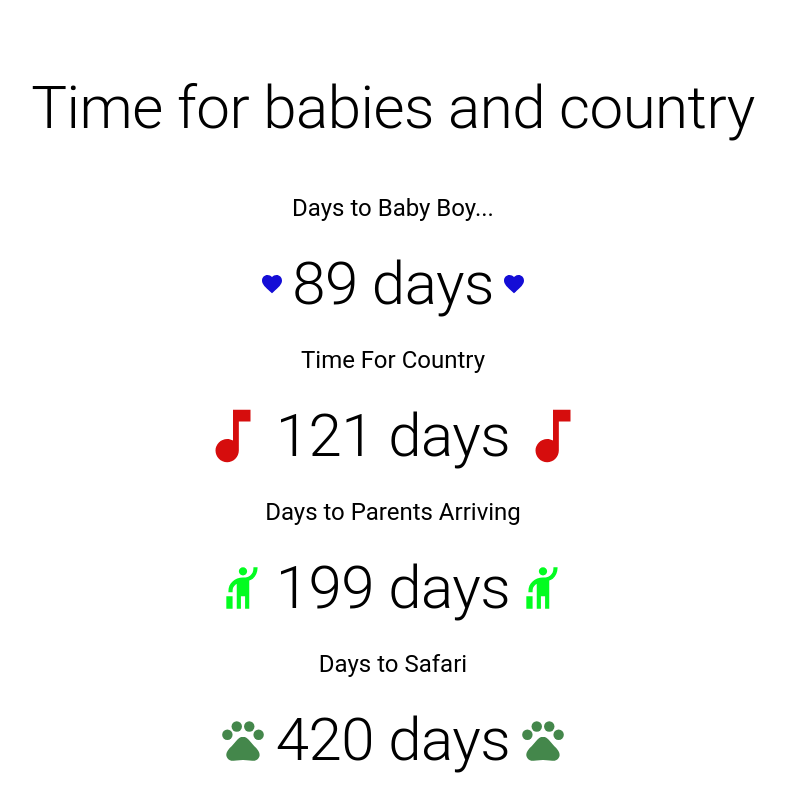
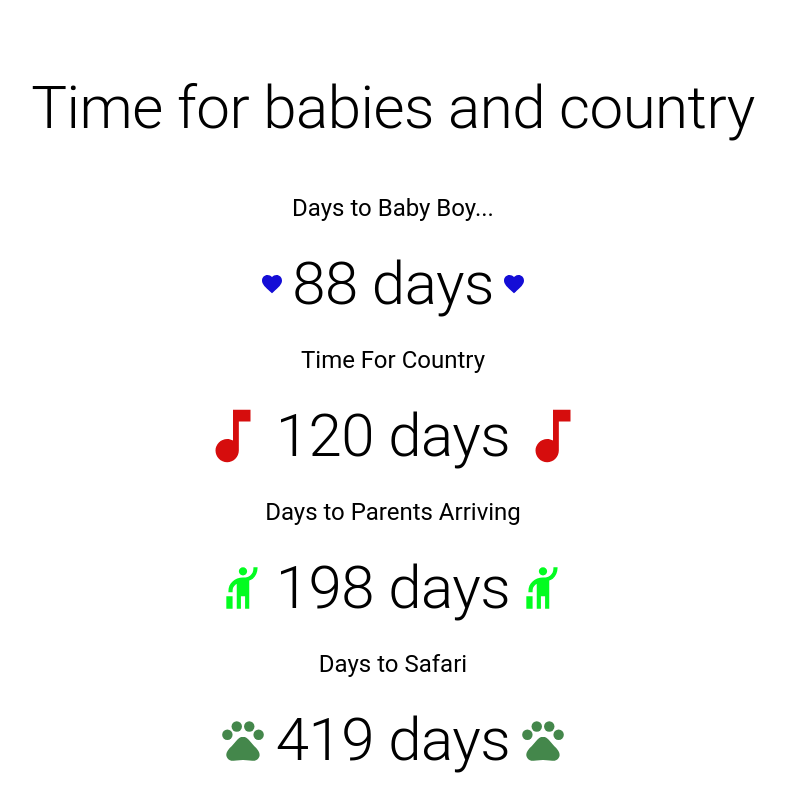
Before and after one commit to Stephankarl/TimeForBabiesAndCountry, a React (Create React App) app: page / in a window 1280 px wide. Shown: the whole page, without its empty margins (247-1032 px from the left). Built offline with nearby package versions, Linux system fonts and the light colour scheme.

Commit message:
Date formula bug fixed

```diff
--- a/src/components/TimeForCountry.js
+++ b/src/components/TimeForCountry.js
@@ -9,7 +9,7 @@ export default function TimeForCountry() {
 
     const moveDate = moment('2024-10-01')
     const today = moment()
-    const daysToCountry = moveDate.diff(today, 'days') + 1
+    const daysToCountry = moveDate.diff(today, 'days')
 
   return (
     <Grid container item xs={8} justifyContent='center' >
--- a/src/components/TimeForParents.js
+++ b/src/components/TimeForParents.js
@@ -9,7 +9,7 @@ export default function TimeForParents() {
 
     const arrivalDate = moment('2024-12-18')
     const today = moment()
-    const daysToArrival = arrivalDate.diff(today, 'days') + 1
+    const daysToArrival = arrivalDate.diff(today, 'days')
 
   return (
     <Grid container item xs={8} justifyContent='center' >
--- a/src/components/TimeForSafari.js
+++ b/src/components/TimeForSafari.js
@@ -9,7 +9,7 @@ export default function TimeForSafari() {
 
     const arrivalDate = moment('2025-07-27')
     const today = moment()
-    const daysToArrival = arrivalDate.diff(today, 'days') + 1
+    const daysToArrival = arrivalDate.diff(today, 'days')
 
   return (
     <Grid container item xs={8} justifyContent='center' >
--- a/src/components/TimeToBaby.js
+++ b/src/components/TimeToBaby.js
@@ -9,7 +9,7 @@ export default function TimeToBaby() {
 
     const dueDate = moment('2024-08-30')
     const today = moment()
-    const daysToBaby = dueDate.diff(today, 'days') + 1
+    const daysToBaby = dueDate.diff(today, 'days')
 
   return (
     <Grid container item xs={8} justifyContent='center' >
```
